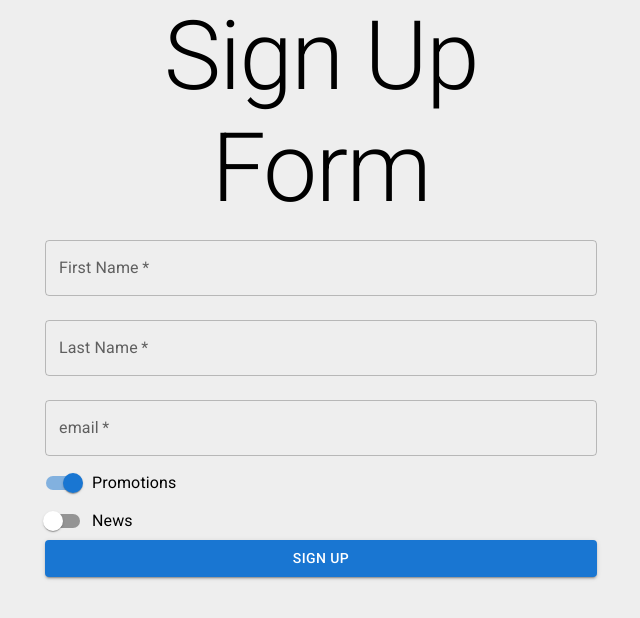
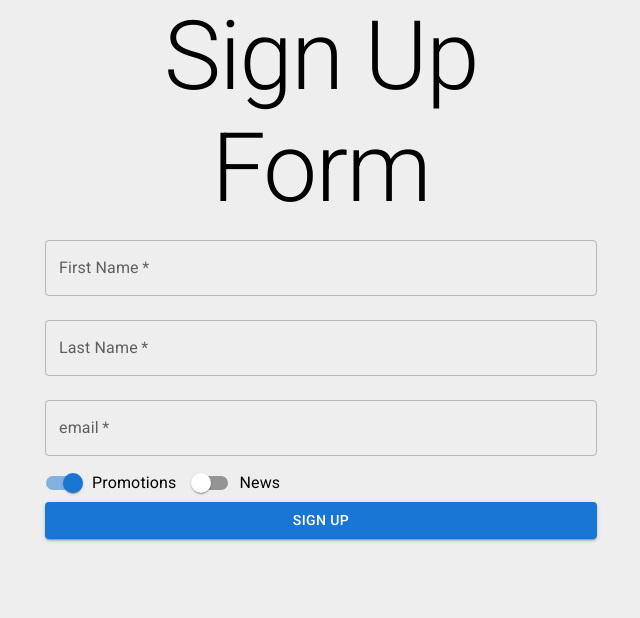
Before and after one commit to jfmadridc/react-form, a React (Create React App) app: page / in a window 1280 px wide. Shown: the top 618 px of the page, without its empty margins (319-959 px from the left). Built offline with nearby package versions, Linux system fonts and the light colour scheme.

Commit message:
implementing useState and preventing reload on submit

```diff
--- a/src/components/FormSignUp.jsx
+++ b/src/components/FormSignUp.jsx
@@ -1,4 +1,4 @@
-import { useState, useEffect } from "react";
+import { useState } from "react";
 import {
 	Button,
 	TextField,
@@ -9,12 +9,18 @@ import {
 
 function FormSignUp() {
 	const [firstName, setfirstName] = useState("");
-	useEffect(() => {
-		console.log("useEffect: ", firstName);
-	}, [firstName]);
+	const [lastName, setLastName] = useState("");
+	const [email, setEmail] = useState("");
+	const [promotions, setPromotions] = useState(true);
+	const [news, setNews] = useState(false);
 
 	return (
-		<FormGroup>
+		<form
+			onSubmit={(e) => {
+				e.preventDefault();
+				console.log(firstName, lastName, email, promotions, news);
+			}}
+		>
 			<TextField
 				id="first-name"
 				label="First Name"
@@ -22,11 +28,11 @@ function FormSignUp() {
 				required
 				fullWidth
 				margin="normal"
+				value={firstName}
 				onChange={(e) => {
 					setfirstName(e.target.value);
-					console.log("useState: ", firstName);
+					// console.log("useState: ", firstName);
 				}}
-				value={firstName}
 			/>
 
 			<TextField
@@ -36,6 +42,8 @@ function FormSignUp() {
 				required
 				fullWidth
 				margin="normal"
+				value={lastName}
+				onChange={(e) => setLastName(e.target.value)}
 			/>
 
 			<TextField
@@ -45,16 +53,27 @@ function FormSignUp() {
 				required
 				fullWidth
 				margin="normal"
+				value={email}
+				onChange={(e) => setEmail(e.target.value)}
 			/>
 
 			<FormControlLabel
-				control={<Switch defaultChecked />}
+				control={<Switch />}
 				label="Promotions"
+				checked={promotions}
+				onChange={() => setPromotions(!promotions)}
 			/>
-			<FormControlLabel control={<Switch />} label="News" />
+			<FormControlLabel
+				control={<Switch />}
+				label="News"
+				checked={news}
+				onChange={(e) => setNews(e.target.checked)}
+			/>
 
-			<Button variant="contained">Sign Up</Button>
-		</FormGroup>
+			<Button variant="contained" type="submit" fullWidth>
+				Sign Up
+			</Button>
+		</form>
 	);
 }
 
```
